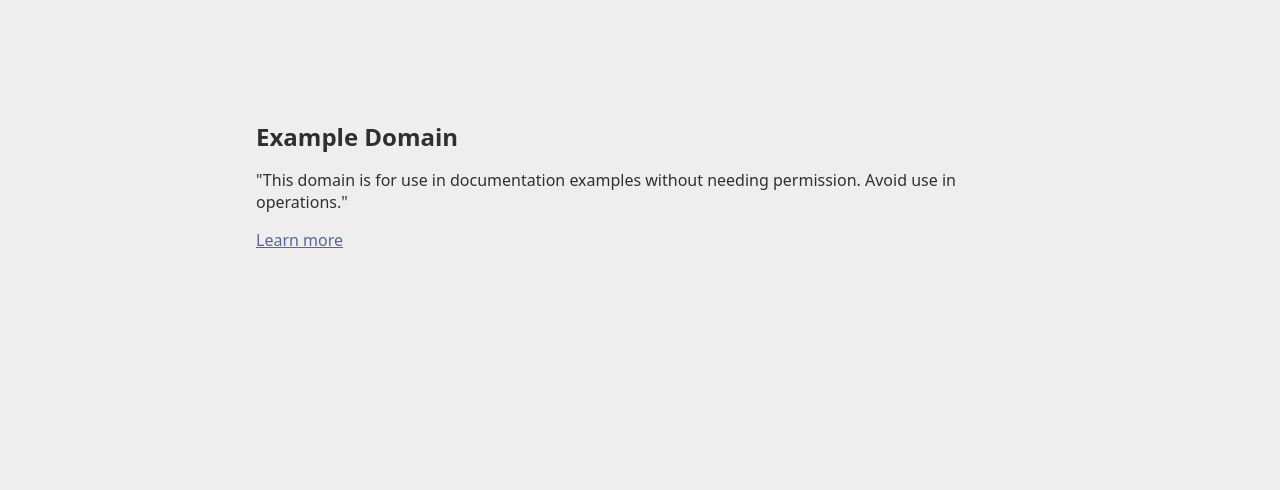
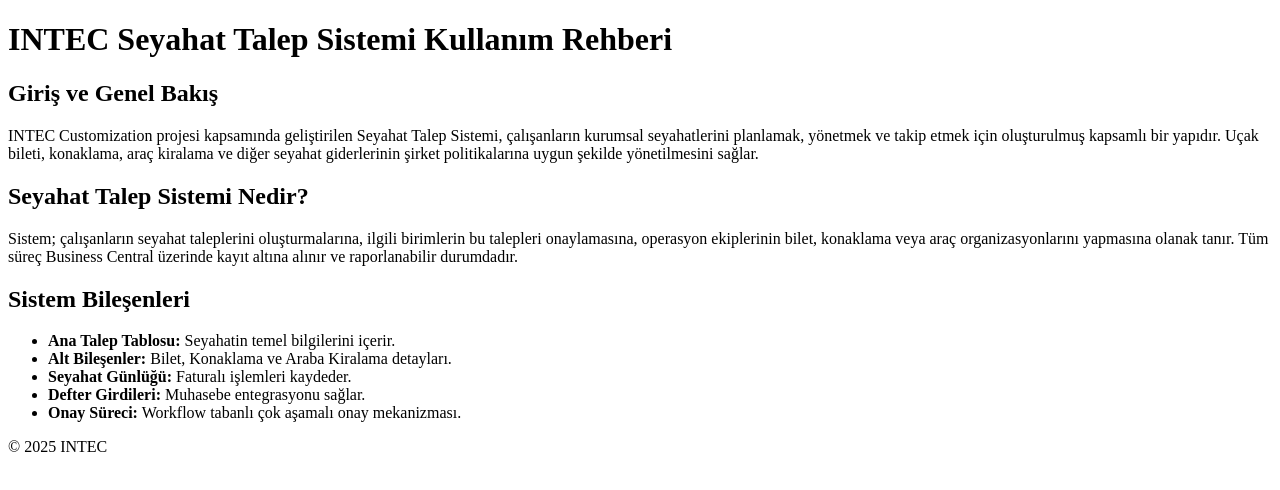
Before and after one commit to burakonce-navapp/copilot-demo, a plain HTML site: page index.html in a window 1280 px wide. Drawn offline with Linux system fonts and the light colour scheme.

Commit message:
modify10

```diff
--- a/index.html
+++ b/index.html
@@ -1,25 +1,64 @@
 <!DOCTYPE html>
-<html lang="en">
+<html lang="tr">
 <head>
-    <title>Example Domain</title>
-    <meta name="viewport" content="width=device-width, initial-scale=1">
-    <style>
-        body{background:#eee;width:60vw;margin:15vh auto;font-family:system-ui,sans-serif}
-        h1{font-size:1.5em}
-        div{opacity:0.8}
-        a:link,a:visited{color:#348}
-    </style>
+    <meta charset="UTF-8">
+    <meta name="viewport" content="width=device-width, initial-scale=1.0">
+
+    <title>INTEC Seyahat Talep Sistemi Kullanım Rehberi</title>
+
+    <meta name="description" content="INTEC Business Central Seyahat Talep Sistemi için kullanım kılavuzu: talep oluşturma, onay süreçleri, bilet, konaklama ve araba kiralama yönetimi.">
+
+    <link rel="canonical">
+
+
 </head>
 <body>
-    <div>
-        <h1>Example Domain</h1>
-        <p>
-            "This domain is for use in documentation examples without needing
-            permission. Avoid use in operations."
-        </p>
-        <p>
-            <a href="https://iana.org/domains/example">Learn more</a>
-        </p>
-    </div>
+
+<header>
+    <h1>INTEC Seyahat Talep Sistemi Kullanım Rehberi</h1>
+</header>
+
+<main>
+
+<article>
+
+<section>
+    <h2>Giriş ve Genel Bakış</h2>
+    <p>
+        INTEC Customization projesi kapsamında geliştirilen Seyahat Talep Sistemi,
+        çalışanların kurumsal seyahatlerini planlamak, yönetmek ve takip etmek için oluşturulmuş kapsamlı bir yapıdır.
+        Uçak bileti, konaklama, araç kiralama ve diğer seyahat giderlerinin şirket politikalarına uygun şekilde yönetilmesini sağlar.
+    </p>
+</section>
+
+<section>
+    <h2>Seyahat Talep Sistemi Nedir?</h2>
+    <p>
+        Sistem; çalışanların seyahat taleplerini oluşturmalarına, ilgili birimlerin bu talepleri onaylamasına,
+        operasyon ekiplerinin bilet, konaklama veya araç organizasyonlarını yapmasına olanak tanır.
+        Tüm süreç Business Central üzerinde kayıt altına alınır ve raporlanabilir durumdadır.
+    </p>
+</section>
+
+<section>
+    <h2>Sistem Bileşenleri</h2>
+
+    <ul>
+        <li><strong>Ana Talep Tablosu:</strong> Seyahatin temel bilgilerini içerir.</li>
+        <li><strong>Alt Bileşenler:</strong> Bilet, Konaklama ve Araba Kiralama detayları.</li>
+        <li><strong>Seyahat Günlüğü:</strong> Faturalı işlemleri kaydeder.</li>
+        <li><strong>Defter Girdileri:</strong> Muhasebe entegrasyonu sağlar.</li>
+        <li><strong>Onay Süreci:</strong> Workflow tabanlı çok aşamalı onay mekanizması.</li>
+    </ul>
+</section>
+
+</article>
+
+</main>
+
+<footer>
+    <p>© 2025 INTEC</p>
+</footer>
+
 </body>
 </html>
```
